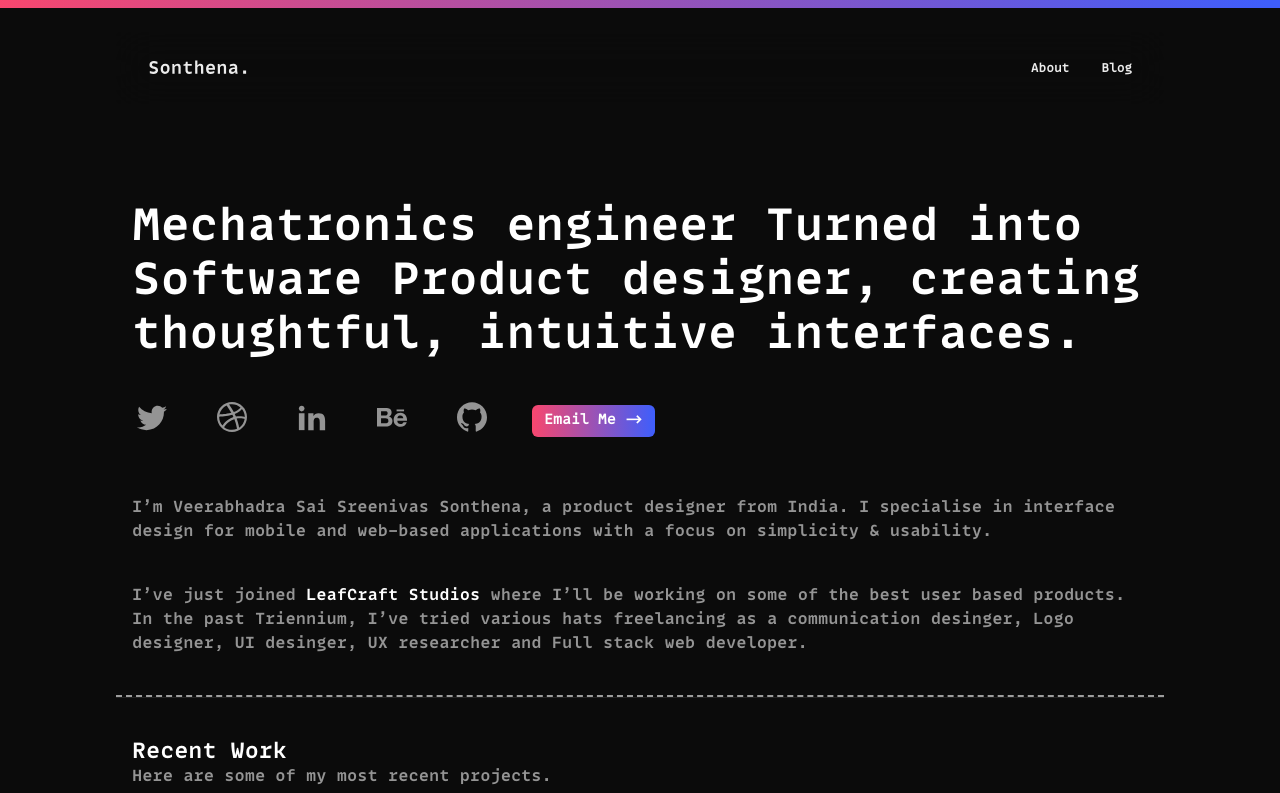
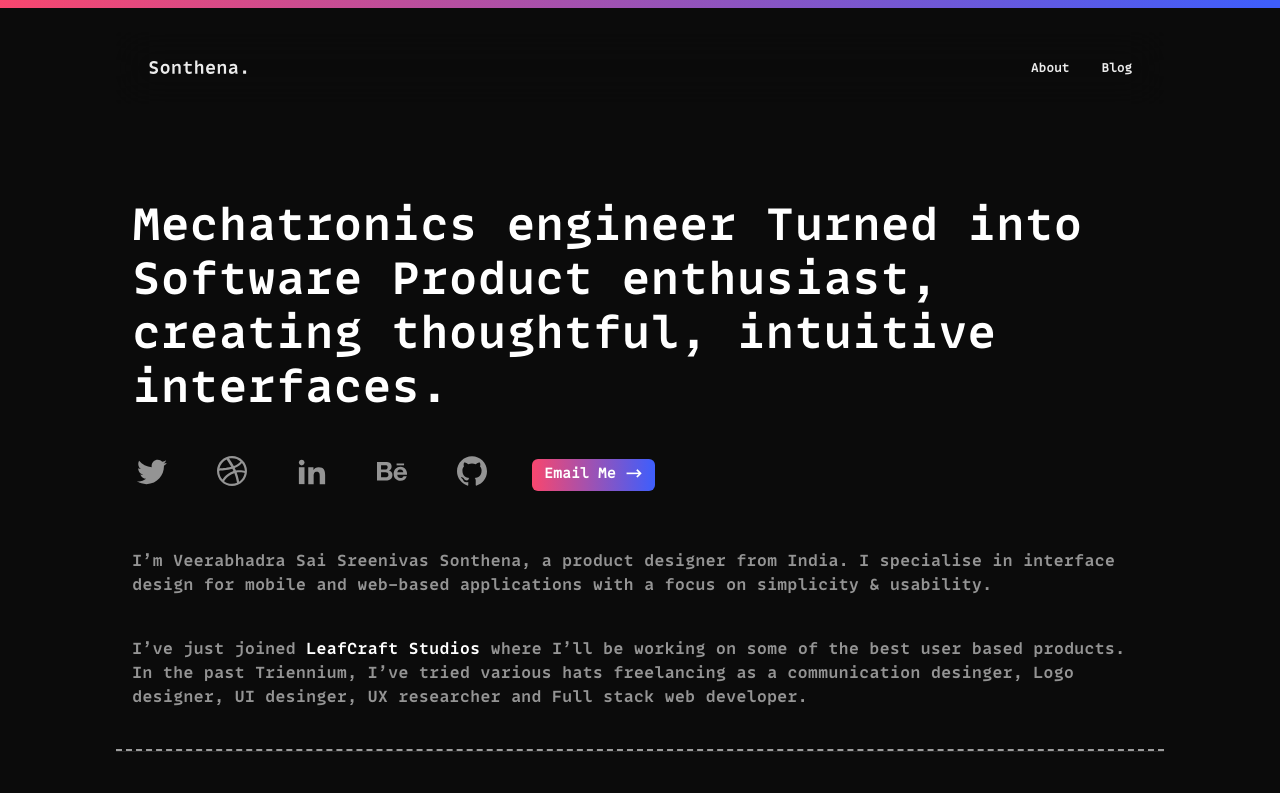
Before and after one commit to Sreenivas1323/Web2.0, a Next.js app: page / in a window 1280 px wide. Shown: the top 793 px of the page. Built offline with nearby package versions, Linux system fonts and the light colour scheme.

Commit message:
Photos Changed

```diff
--- a/pages/index.js
+++ b/pages/index.js
@@ -35,7 +35,7 @@ export default function Home() {
       >
         <Box>
           <CustomHeading>
-            Mechatronics engineer Turned into Software Product designer,
+            Mechatronics engineer Turned into Software Product enthusiast,
             creating thoughtful, intuitive interfaces.
           </CustomHeading>
         </Box>
```
